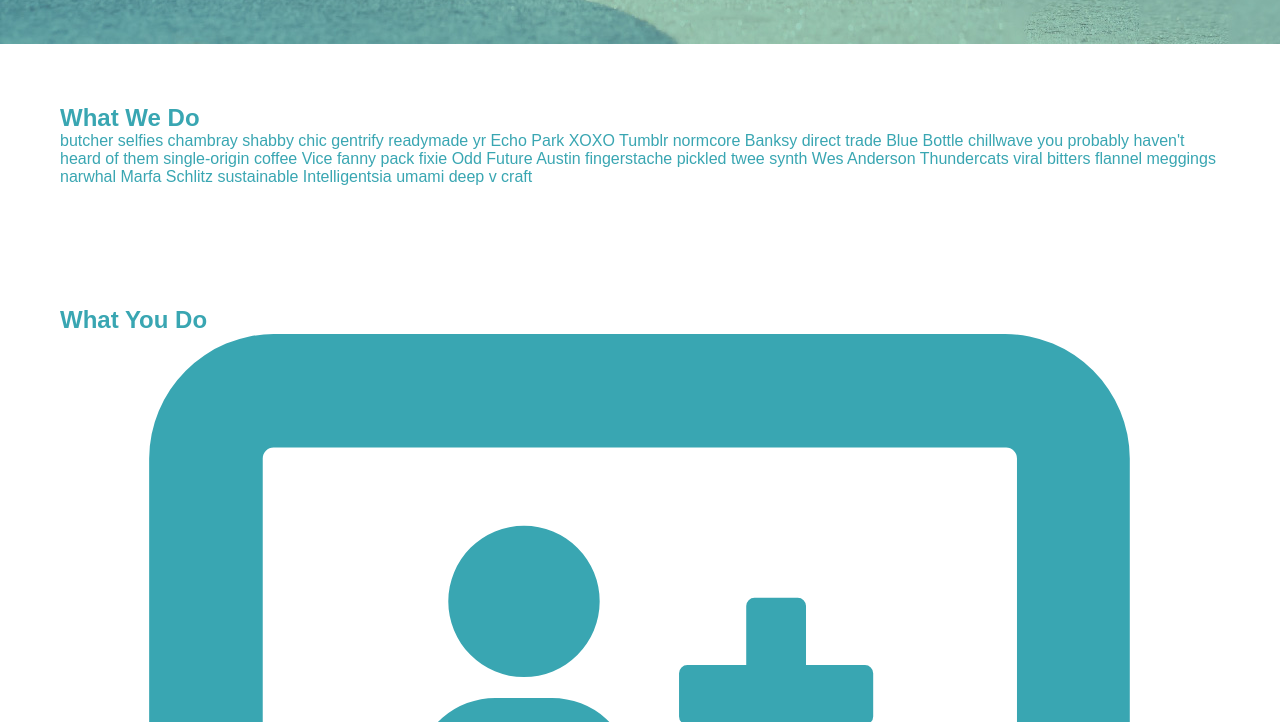
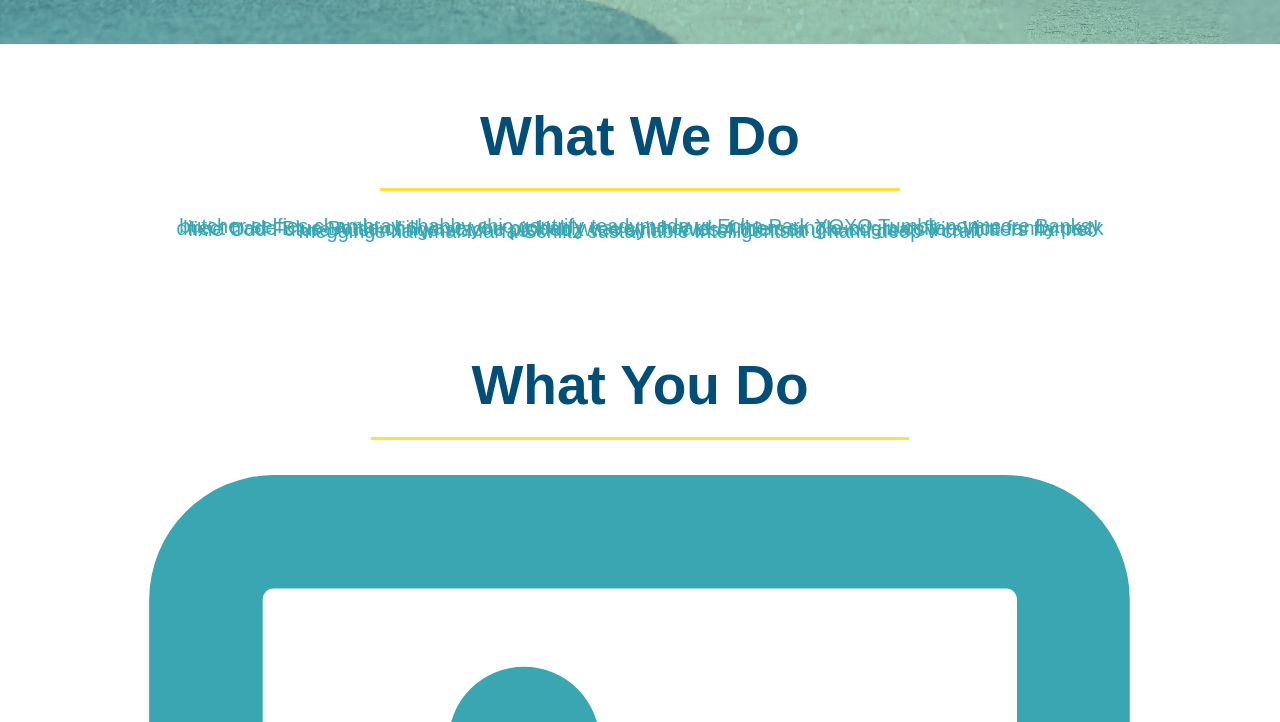
Before and after one commit to BrandonShoemaker/run-buddy, a plain HTML site: page index.html in a window 1280 px wide. Shown: the part 838-1560 px from the top of the page. Drawn offline with Linux system fonts and the light colour scheme.

Commit message:
Styled what you do section

```diff
--- a/assets/css/styles.css
+++ b/assets/css/styles.css
@@ -100,6 +100,28 @@ section{
     margin-bottom: 15px;
 }
 
+.intro{
+    text-align: center;
+}
+
+.intro h2{
+    font-size: 55px;
+    color: #024e76;
+    margin-bottom: 35px;
+    padding: 0px 100px 20px 100px;
+    border-bottom: 3px solid;
+    border-color: #fce138;
+    display: inline-block;
+}
+
+.intro p{
+    line-height: 1.7px;
+    color: #39a6b2;
+    width: 80%;
+    font-size: 20px;
+    margin: 0 auto;
+}
+
 footer{
     background-color: #fce138;
     width: 100%;
--- a/index.html
+++ b/index.html
@@ -52,7 +52,7 @@
                 </form>
             </div>
         </section>
-        <section id="what-we-do">
+        <section id="what-we-do" class="intro">
             <div>
                 <h2>What We Do</h2>
                 <p>
@@ -60,7 +60,7 @@
                 </p>
             </div>
         </section>
-        <section id="what-you-do">
+        <section id="what-you-do" class="intro">
             <div>
                 <h2>What You Do</h2>
                 <div>
@@ -86,17 +86,17 @@
 
             </div>
         </section>
-        <section id="your-trainers">
+        <section id="your-trainers" class="intro">
             <div>
                 <h2>Meet The Trainers</h2>
             </div>
         </section>
-        <section>
+        <section id="reach-out" class="intro">
             <div>
                 <h2>Reach Out</h2>
             </div>
         </section>
-        <footer id="reach-out">
+        <footer>
             <h2>Made With Love by Run Buddy</h2>
             <div>
                 <a href="#">Read Our Privacy Policy</a>
```
